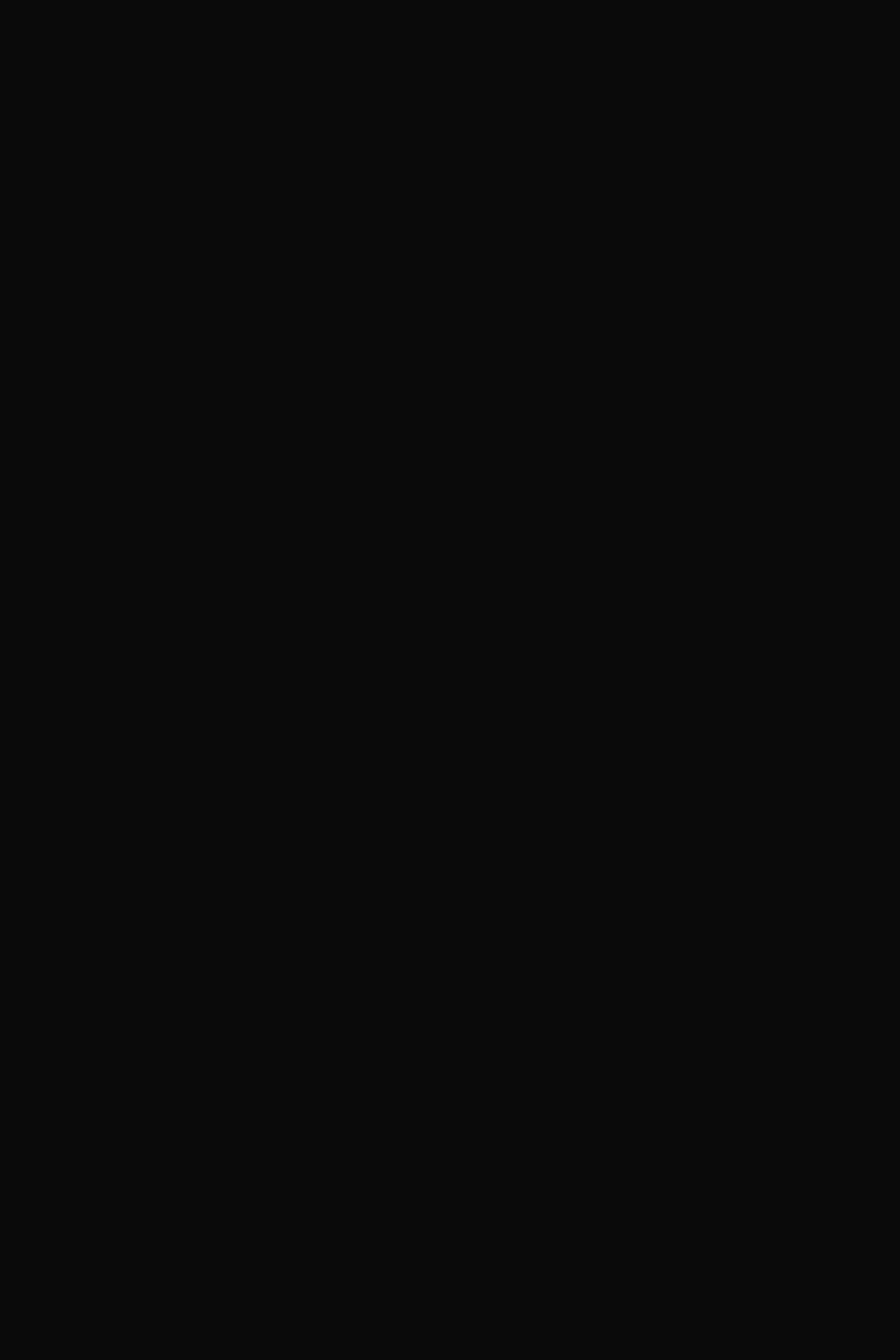
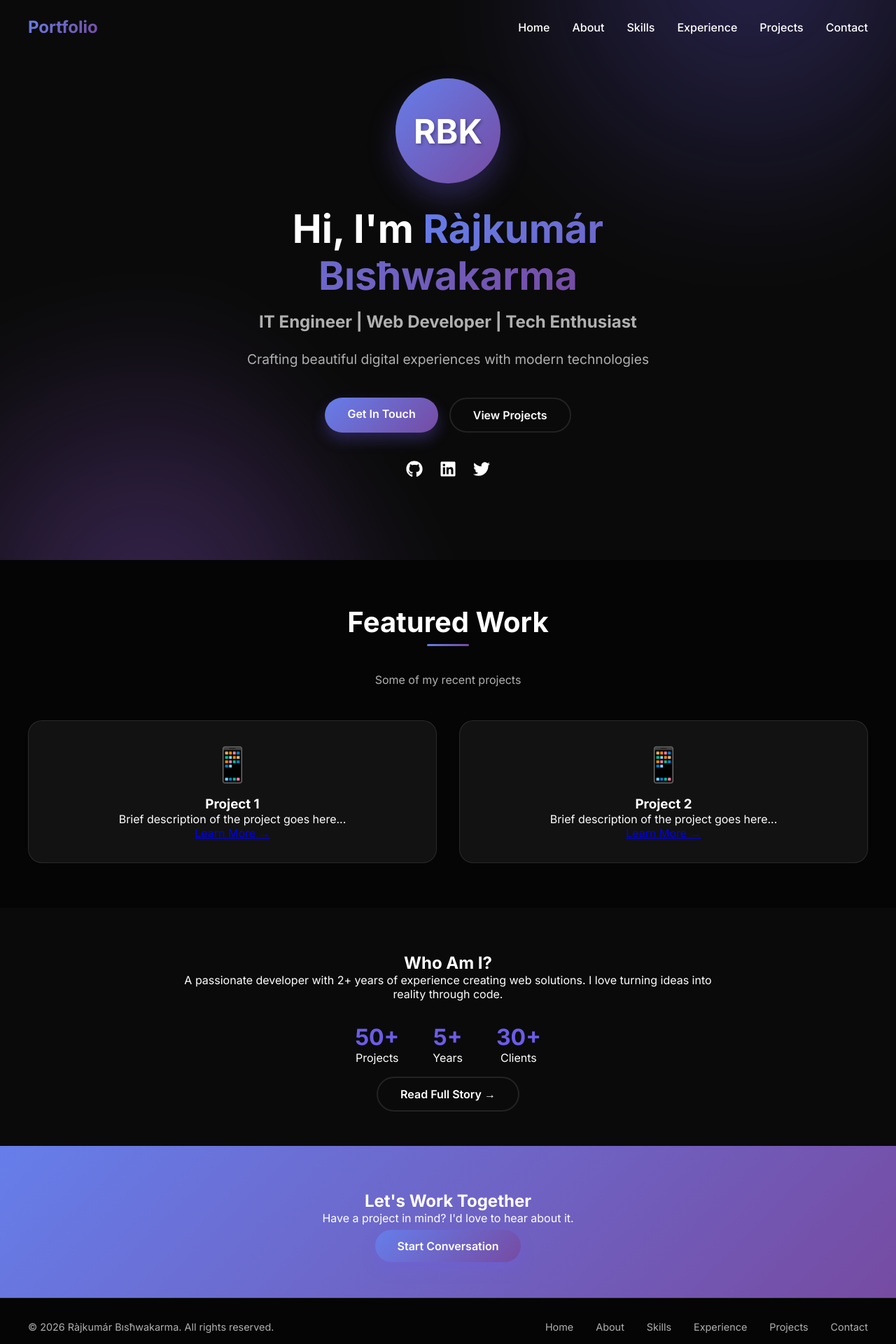
Before and after one commit to rajkumarbk/react-project, a React (Vite) app: page / in a window 1280 px wide. Shown: the top 1920 px of the page at 70% size. Before the commit the page ends 800 px from the top, so only its background shows below. Built offline with nearby package versions, Linux system fonts and the light colour scheme.

Commit message:
try to build portfolio

```diff
--- a/src/App.jsx
+++ b/src/App.jsx
@@ -119,7 +119,7 @@ const Footer = () => {
     <footer className="footer">
       <div className="container">
         <p className="copyright">
-          &copy; {new Date().getFullYear()} John Doe. All rights reserved.
+          &copy; {new Date().getFullYear()} Ràjkumár Bısħwakarma. All rights reserved.
         </p>
 
         <div className="footer-links">
--- a/src/main.jsx
+++ b/src/main.jsx
@@ -6,7 +6,7 @@ import './index.css'
 
 ReactDOM.createRoot(document.getElementById('root')).render(
   <React.StrictMode>
-    <BrowserRouter basename="/react-project">
+    <BrowserRouter>
       <App />
     </BrowserRouter>
   </React.StrictMode>,
--- a/src/pages/ContactPage.jsx
+++ b/src/pages/ContactPage.jsx
@@ -54,7 +54,7 @@ const ContactPage = () => {
                   <FaEnvelope className="contact-icon-large" />
                   <div>
                     <h3>Email</h3>
-                    <a href="mailto:john.doe@example.com">john.doe@example.com</a>
+                    <a href="mailto:rajkumarbk100@gmail.com">rajkumarbk100@gmail.com</a>
                     <p>Response within 24 hours</p>
                   </div>
                 </div>
@@ -63,7 +63,7 @@ const ContactPage = () => {
                   <FaPhone className="contact-icon-large" />
                   <div>
                     <h3>Phone</h3>
-                    <a href="tel:+15551234567">+1 (555) 123-4567</a>
+                    <a href="tel:+966595985302">+966 595 985 302</a>
                     <p>Mon-Fri, 9am-6pm PST</p>
                   </div>
                 </div>
@@ -72,7 +72,7 @@ const ContactPage = () => {
                   <FaMapMarkerAlt className="contact-icon-large" />
                   <div>
                     <h3>Location</h3>
-                    <p>San Francisco, CA</p>
+                    <p>Riyadh, Saudi Arabia</p>
                     <p>Available for remote work worldwide</p>
                   </div>
                 </div>
--- a/src/pages/HomePage.jsx
+++ b/src/pages/HomePage.jsx
@@ -32,7 +32,7 @@ const HomePage = () => {
             transition={{ duration: 0.5, delay: 0.2 }}
           >
             <div className="hero-image">
-              <span className="initials">JD</span>
+              <span className="initials">RBK</span>
             </div>
           </motion.div>
 
@@ -42,7 +42,7 @@ const HomePage = () => {
             animate={heroInView ? { opacity: 1, y: 0 } : {}}
             transition={{ duration: 0.5, delay: 0.4 }}
           >
-            Hi, I'm <span className="gradient-text">John Doe</span>
+            Hi, I'm <span className="gradient-text">Ràjkumár Bısħwakarma</span>
           </motion.h1>
 
           <motion.h2
@@ -51,7 +51,7 @@ const HomePage = () => {
             animate={heroInView ? { opacity: 1, y: 0 } : {}}
             transition={{ duration: 0.5, delay: 0.6 }}
           >
-            Full Stack Developer & UI/UX Enthusiast
+            IT Engineer | Web Developer | Tech Enthusiast
           </motion.h2>
 
           <motion.p
@@ -144,7 +144,7 @@ const HomePage = () => {
         <div className="container">
           <div className="quick-about-content">
             <h2>Who Am I?</h2>
-            <p>A passionate developer with 5+ years of experience creating web solutions. I love turning ideas into reality through code.</p>
+            <p>A passionate developer with 2+ years of experience creating web solutions. I love turning ideas into reality through code.</p>
             <div className="stats-mini">
               <div className="stat-mini">
                 <span className="stat-number">50+</span>
@@ -170,7 +170,7 @@ const HomePage = () => {
       <section className="contact-cta">
         <div className="container">
           <h2>Let's Work Together</h2>
-          <p>Have a project in mind? I'd love to hear about it.</p>
+          <p>Have a project in mind? I'd love to hear about it.</p><br />
           <a href="/contact" className="btn btn-primary" onClick={(e) => { e.preventDefault(); navigate('/contact'); }}>
             Start Conversation
           </a>
```
